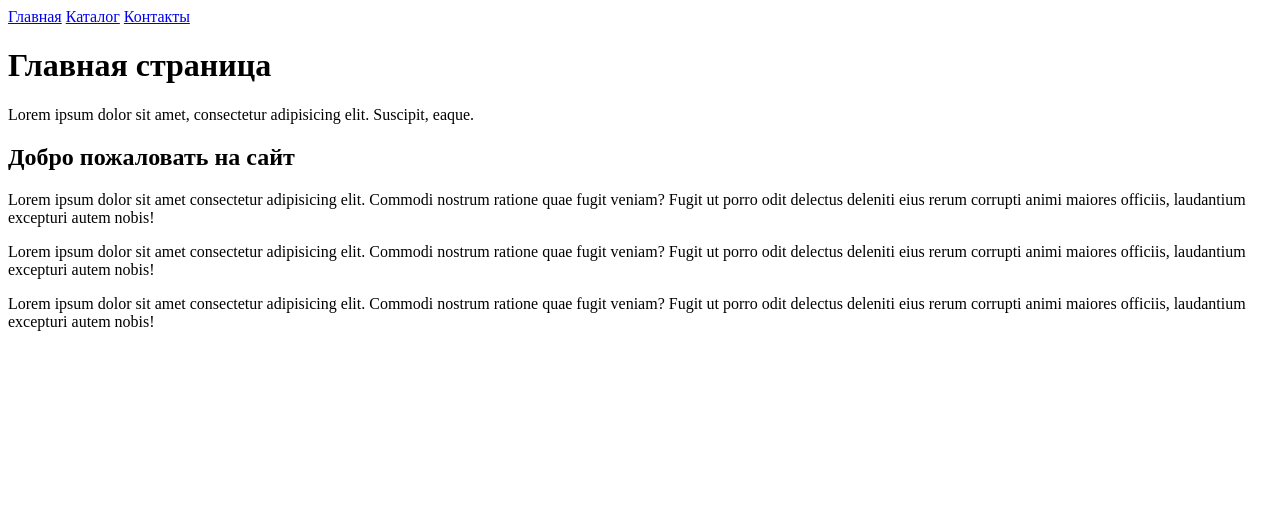
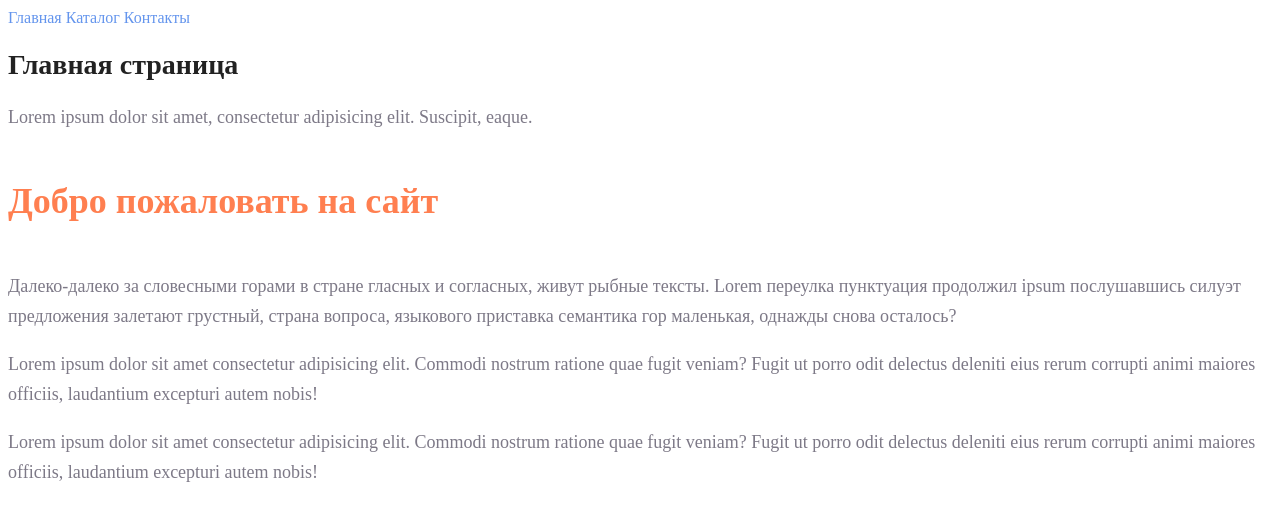
Before and after one commit to Olga318/HTMLCSS-1, a plain HTML site: page index.html in a window 1280 px wide. Drawn offline with Linux system fonts and the light colour scheme.

Commit message:
HTML CSS сем №2

```diff
--- a/index.html
+++ b/index.html
@@ -3,17 +3,18 @@
   <head>
     <meta charset="UTF-8" />
     <meta name="viewport" content="width=device-width, initial-scale=1.0" />
+    <link rel="stylesheet" href="style.css">
     <title>Главная</title>
   </head>
   <body>
-    <a href="#">Главная</a>
-    <a href="./catalog/catalog.html">Каталог</a>
-    <a href="#">Контакты</a>
-    <h1>Главная страница</h1>
-    <p>Lorem ipsum dolor sit amet, consectetur adipisicing elit. Suscipit, eaque.</p>
-    <h2>Добро пожаловать на сайт</h2>
-    <p>Lorem ipsum dolor sit amet consectetur adipisicing elit. Commodi nostrum ratione quae fugit veniam? Fugit ut porro odit delectus deleniti eius rerum corrupti animi maiores officiis, laudantium excepturi autem nobis!</p>
-    <p>Lorem ipsum dolor sit amet consectetur adipisicing elit. Commodi nostrum ratione quae fugit veniam? Fugit ut porro odit delectus deleniti eius rerum corrupti animi maiores officiis, laudantium excepturi autem nobis!</p>
-    <p>Lorem ipsum dolor sit amet consectetur adipisicing elit. Commodi nostrum ratione quae fugit veniam? Fugit ut porro odit delectus deleniti eius rerum corrupti animi maiores officiis, laudantium excepturi autem nobis!</p>
+    <a class = "menu" href="./index.html">Главная</a>
+    <a class = "menu" href="./catalog/catalog.html">Каталог</a>
+    <a class = "menu" href="#">Контакты</a>
+    <h1 class = "title">Главная страница</h1>
+    <p class = "text">Lorem ipsum dolor sit amet, consectetur adipisicing elit. Suscipit, eaque.</p>
+    <h2 class = "invite">Добро пожаловать на сайт</h2>
+    <p class = "text">Далеко-далеко за словесными горами в стране гласных и согласных, живут рыбные тексты. Lorem переулка пунктуация продолжил ipsum послушавшись силуэт предложения залетают грустный, страна вопроса, языкового приставка семантика гор маленькая, однажды снова осталось?</p>
+    <p class = "text">Lorem ipsum dolor sit amet consectetur adipisicing elit. Commodi nostrum ratione quae fugit veniam? Fugit ut porro odit delectus deleniti eius rerum corrupti animi maiores officiis, laudantium excepturi autem nobis!</p>
+    <p class = "text">Lorem ipsum dolor sit amet consectetur adipisicing elit. Commodi nostrum ratione quae fugit veniam? Fugit ut porro odit delectus deleniti eius rerum corrupti animi maiores officiis, laudantium excepturi autem nobis!</p>
   </body>
 </html>
--- /dev/null
+++ b/style.css
@@ -0,0 +1,31 @@
+a {
+    text-decoration: none;
+}
+
+.menu {
+    color: cornflowerblue;
+    font-size: 16px;
+    line-height: 20px;
+}
+
+.title {
+    color: #222222;
+    font-size: 28px;
+    line-height: 36px;
+    font-weight: bold;
+}
+.text {
+    font-style: normal;
+    font-weight: 300;
+    font-size: 18px;
+    line-height: 30px;
+    color: #7D7987;
+}
+
+.invite {
+    color: coral;
+    font-style: normal;
+    font-weight: 700;
+    font-size: 36px;
+    line-height: 80px;
+}
```
Also changed, not shown: catalog/catalog.html (+9 -8 lines).
